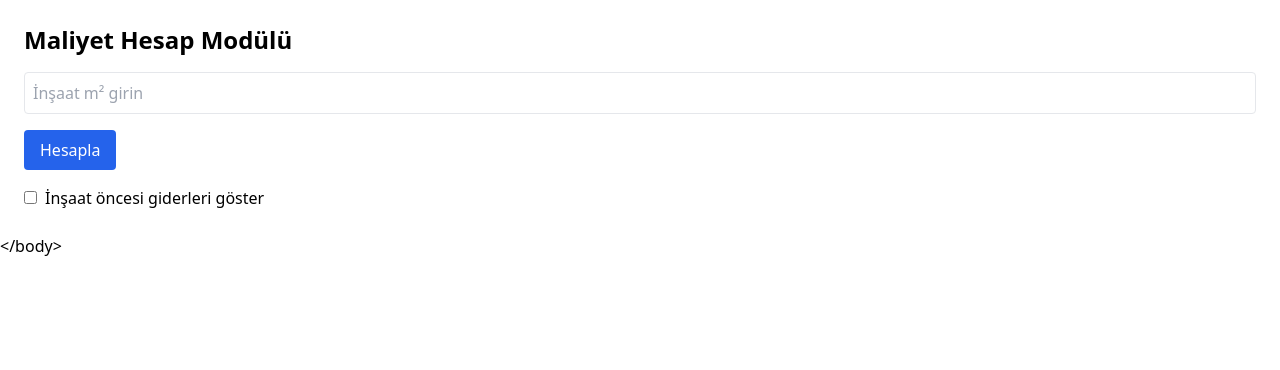
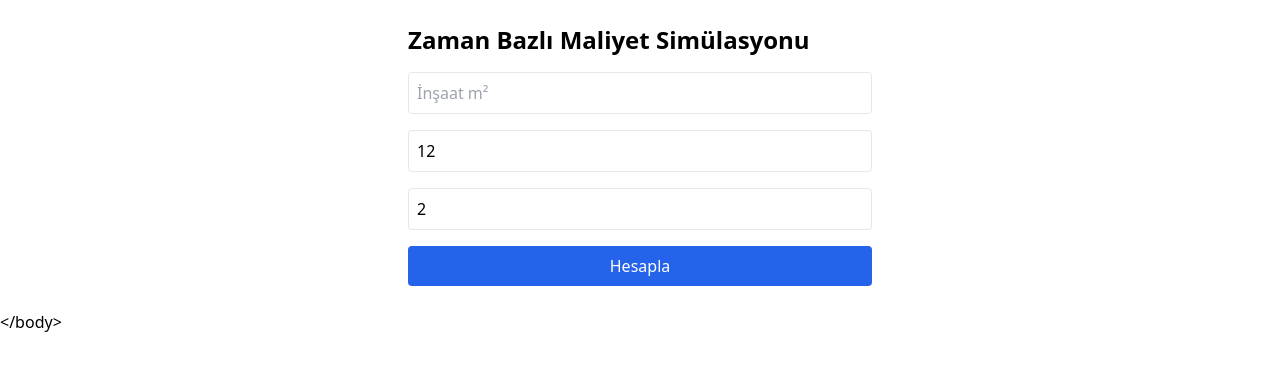
Before and after one commit to hasaannn327-source/Maliyet-hesab, a React (Create React App) app: page / in a window 1280 px wide. Shown: the top 370 px of the page. Built offline with nearby package versions, Linux system fonts and the light colour scheme; the HTML template or start-up script is replaced by a standard one.

Commit message:
Update App.js

```diff
--- a/src/App.js
+++ b/src/App.js
@@ -2,136 +2,95 @@ import React, { useState } from "react";
 
 export default function App() {
   const [m2, setM2] = useState("");
+  const [sureAy, setSureAy] = useState(12);
+  const [artisOrani, setArtisOrani] = useState(2);
   const [result, setResult] = useState(null);
   const [loading, setLoading] = useState(false);
-  const [showGiderler, setShowGiderler] = useState(false);
 
-  const numberToText = (number) => {
-    return new Intl.NumberFormat("tr-TR", {
-      style: "currency",
-      currency: "TRY",
-      maximumFractionDigits: 0,
-    }).format(number);
-  };
+  const sabitMaliyet = (m2Float) => ({
+    iscilik: m2Float * 1500,
+    cati: m2Float * 1500,
+    duvar: m2Float * 320,
+  });
 
   const hesapla = () => {
+    if (!m2) return alert("Lütfen m² girin");
+    if (sureAy <= 0) return alert("İnşaat süresi pozitif olmalı");
+    if (artisOrani < 0) return alert("Artış oranı negatif olamaz");
+
     setLoading(true);
     setTimeout(() => {
       const m2Float = parseFloat(m2);
+      const base = sabitMaliyet(m2Float);
 
-      const betonM3 = m2Float * 0.35;
-      const demirKG = m2Float * 40;
-      const iscilik = m2Float * 1500;
-      const cati = m2Float * 1500;
-      const duvar = m2Float * 320;
+      let toplam = 0;
+      let aylikMaliyetler = [];
 
-      const onGiderler = 50000; // İnşaat öncesi sabit gider
-      const ruhsat = 30000;
-      const harita = 20000;
-      const zeminEtudu = 15000;
-      const mimari = 25000;
+      for (let ay = 1; ay <= sureAy; ay++) {
+        const faktor = Math.pow(1 + artisOrani / 100, ay - 1);
+        const aylikToplam = (base.iscilik + base.cati + base.duvar) * faktor;
+        aylikMaliyetler.push({ ay, maliyet: aylikToplam });
+        toplam += aylikToplam;
+      }
 
-      const toplam = iscilik + cati + duvar + onGiderler + ruhsat + harita + zeminEtudu + mimari;
-
-      setResult({
-        betonM3,
-        demirKG,
-        iscilik,
-        cati,
-        duvar,
-        onGiderler,
-        ruhsat,
-        harita,
-        zeminEtudu,
-        mimari,
-        toplam,
-      });
-
+      setResult({ aylikMaliyetler, toplam });
       setLoading(false);
-    }, 10000); // 10 saniye gif göster
+    }, 2000);
   };
 
   return (
-    <div className="p-6 font-sans">
-      <h1 className="text-2xl font-bold mb-4">Maliyet Hesap Modülü</h1>
+    <div className="p-6 font-sans max-w-lg mx-auto">
+      <h1 className="text-2xl font-bold mb-4">Zaman Bazlı Maliyet Simülasyonu</h1>
+
       <input
         type="number"
-        placeholder="İnşaat m² girin"
+        placeholder="İnşaat m²"
         value={m2}
         onChange={(e) => setM2(e.target.value)}
         className="border p-2 rounded mb-4 w-full"
       />
+      <input
+        type="number"
+        placeholder="İnşaat Süresi (ay)"
+        value={sureAy}
+        onChange={(e) => setSureAy(e.target.value)}
+        className="border p-2 rounded mb-4 w-full"
+        min={1}
+      />
+      <input
+        type="number"
+        placeholder="Aylık maliyet artış oranı (%)"
+        value={artisOrani}
+        onChange={(e) => setArtisOrani(e.target.value)}
+        className="border p-2 rounded mb-4 w-full"
+        min={0}
+      />
+
       <button
         onClick={hesapla}
-        className="bg-blue-600 text-white px-4 py-2 rounded hover:bg-blue-700"
+        className="bg-blue-600 text-white py-2 px-4 rounded hover:bg-blue-700 w-full"
       >
         Hesapla
       </button>
 
-      <div className="mt-4">
-        <label>
-          <input
-            type="checkbox"
-            checked={showGiderler}
-            onChange={() => setShowGiderler(!showGiderler)}
-            className="mr-2"
-          />
-          İnşaat öncesi giderleri göster
-        </label>
-      </div>
-
-      {loading && (
-        <div
-          style={{
-            position: "fixed",
-            top: 0,
-            left: 0,
-            width: "100vw",
-            height: "100vh",
-            backgroundColor: "black",
-            display: "flex",
-            justifyContent: "center",
-            alignItems: "center",
-            zIndex: 9999,
-          }}
-        >
-          <img
-            src="/dancing-dog.gif"
-            alt="Yükleniyor..."
-            style={{
-              width: "100vw",
-              height: "100vh",
-              objectFit: "cover",
-            }}
-          />
-        </div>
-      )}
+      {loading && <p className="mt-4 text-center">Yükleniyor...</p>}
 
       {result && (
-        <div className="mt-6 bg-gray-100 p-4 rounded shadow-md">
-          <h2 className="text-xl font-bold mb-2">Hesap Sonuçları</h2>
-          <p>Beton: {result.betonM3.toFixed(2)} m³</p>
-          <p>Demir: {result.demirKG.toFixed(0)} kg ({(result.demirKG / 1000).toFixed(2)} ton)</p>
-          <p>Kalıp-Demir İşçiliği: {numberToText(result.iscilik)} ({result.iscilik.toLocaleString("tr-TR")} TL)</p>
-          <p>Çatı: {numberToText(result.cati)} ({result.cati.toLocaleString("tr-TR")} TL)</p>
-          <p>Duvar: {numberToText(result.duvar)} ({result.duvar.toLocaleString("tr-TR")} TL)</p>
-
-          {showGiderler && (
-            <>
-              <h3 className="text-lg font-bold mt-4">İnşaat Öncesi Giderler</h3>
-              <p>Ön Giderler: {numberToText(result.onGiderler)}</p>
-              <p>Ruhsat Gideri: {numberToText(result.ruhsat)}</p>
-              <p>Harita Gideri: {numberToText(result.harita)}</p>
-              <p>Zemin Etüdü: {numberToText(result.zeminEtudu)}</p>
-              <p>Mimari Proje: {numberToText(result.mimari)}</p>
-            </>
-          )}
-
-          <h3 className="text-xl font-bold mt-4">
-            Toplam: {numberToText(result.toplam)} ({result.toplam.toLocaleString("tr-TR")} TL)
-          </h3>
+        <div className="mt-6 bg-gray-100 p-4 rounded shadow">
+          <h2 className="text-xl font-bold mb-2">Aylık Maliyetler</h2>
+          <ul className="list-disc list-inside max-h-64 overflow-auto">
+            {result.aylikMaliyetler.map(({ ay, maliyet }) => (
+              <li key={ay}>
+                Ay {ay}: {maliyet.toLocaleString("tr-TR", {maximumFractionDigits:2})} TL
+              </li>
+            ))}
+          </ul>
+          <hr className="my-4" />
+          <p className="font-bold text-lg">
+            Toplam Maliyet: {result.toplam.toLocaleString("tr-TR", {maximumFractionDigits:2})} TL
+          </p>
         </div>
       )}
     </div>
   );
-            }
+}
```
